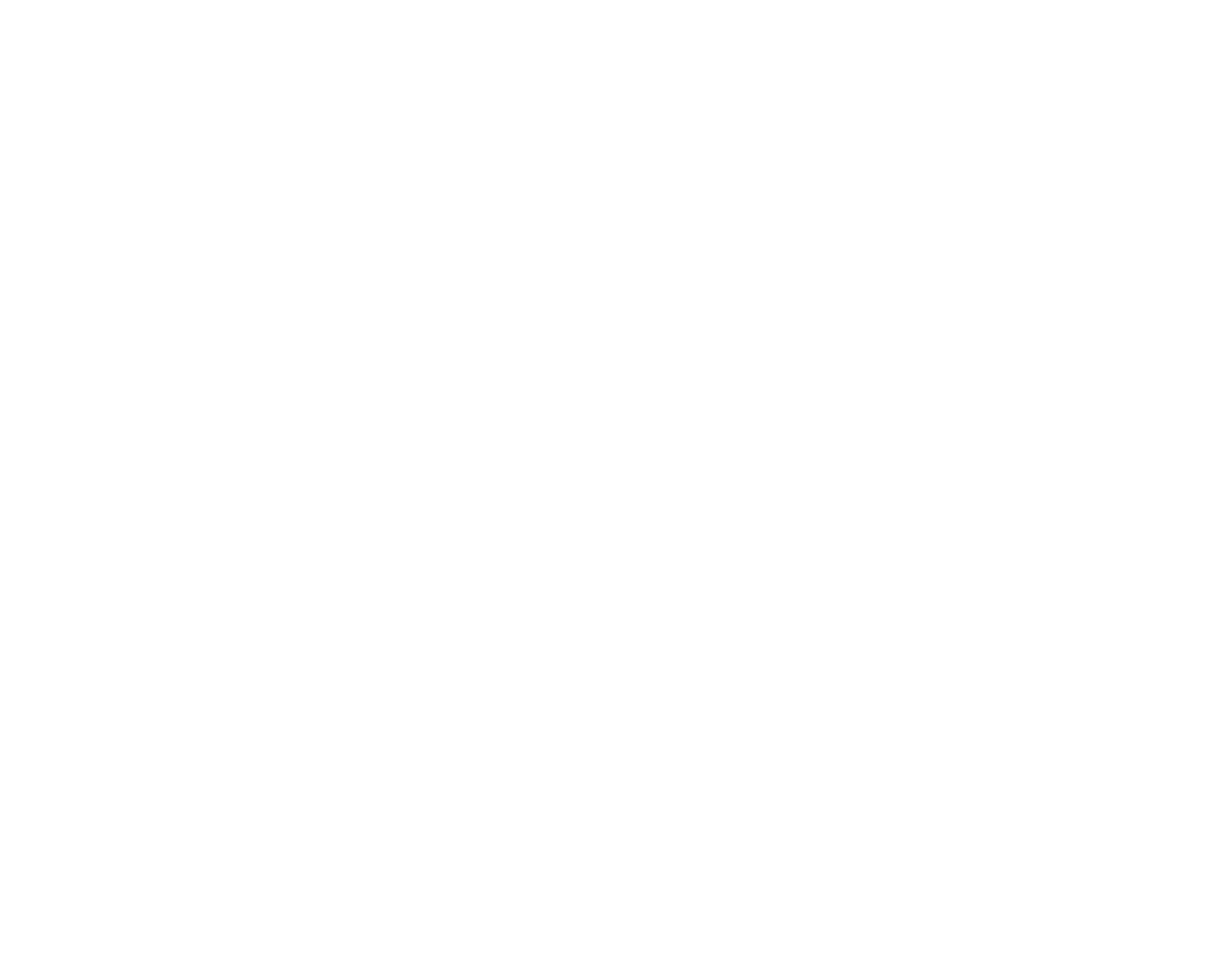
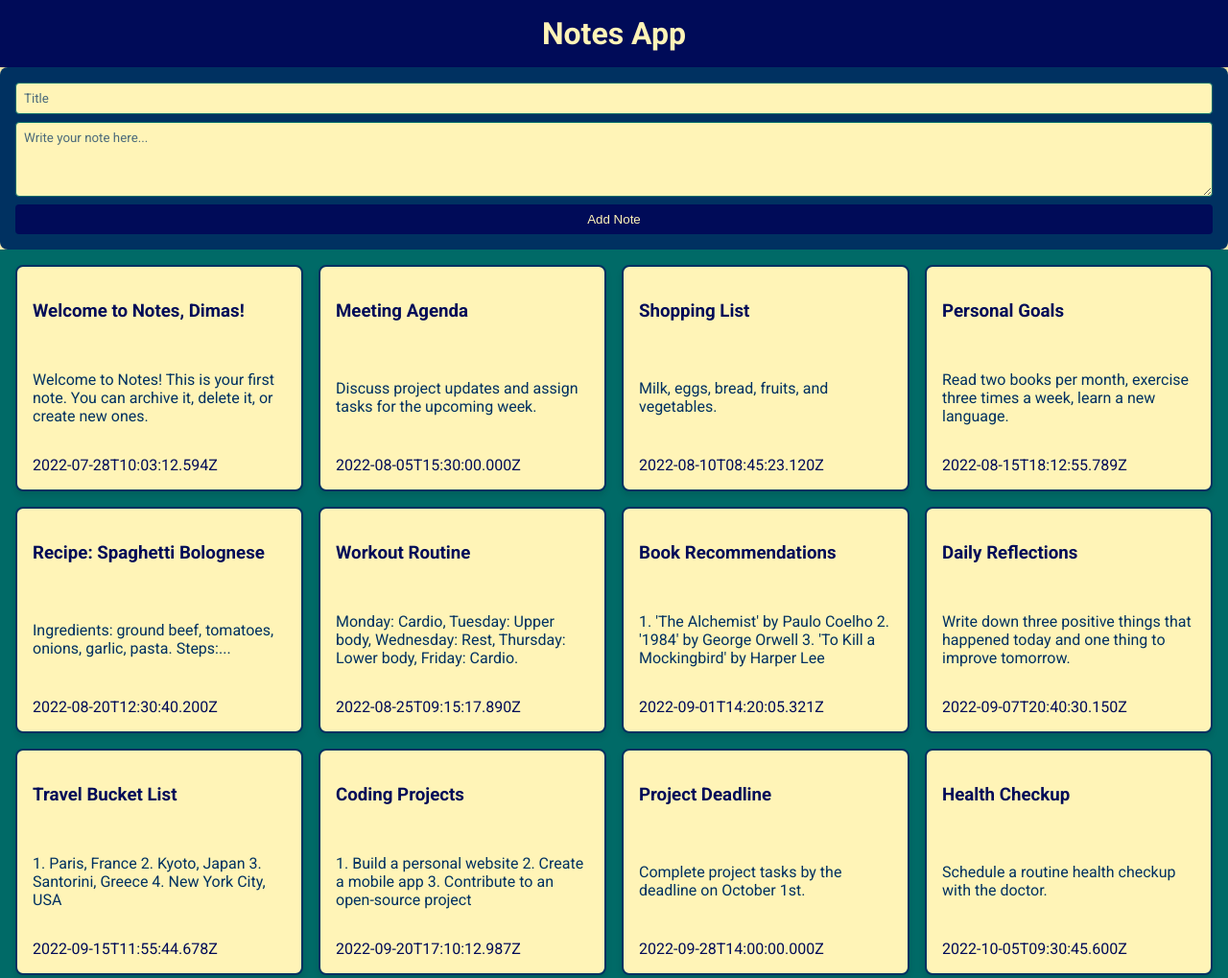
Before and after one commit to aprast97/Notes-App-dengan-RESTful-API, a plain HTML site: page index.html in a window 1280 px wide. Shown: the top 1019 px of the page at 96% size. Before the commit the page ends 800 px from the top, so only its background shows below. Drawn offline with Linux system fonts and the light colour scheme.

Commit message:
index.html

```diff
--- a/index.html
+++ b/index.html
@@ -4,7 +4,7 @@
         <meta charset="UTF-8">
         <meta name="viewport" content="width=device-width, initial-scale=1.0">
         <title>Notes App</title>
-        <link rel="stylesheet" href="/Notes App/style/style.css">
+        <link rel="stylesheet" href="style/style.css">
         <link rel="preconnect" href="https://fonts.googleapis.com">
         <link rel="preconnect" href="https://fonts.gstatic.com" crossorigin>
         <link href="https://fonts.googleapis.com/css2?family=Roboto:wght@400;500;700&display=swap" rel="stylesheet">
@@ -17,6 +17,6 @@
               <!--Hasil catatan yang telah dibuat akan muncul disini-->
             </div>
         </div>
-        <script type="module" src="/Notes App/script/script.js"></script>
+        <script type="module" src="script/script.js"></script>
     </body>
 </html>
```
